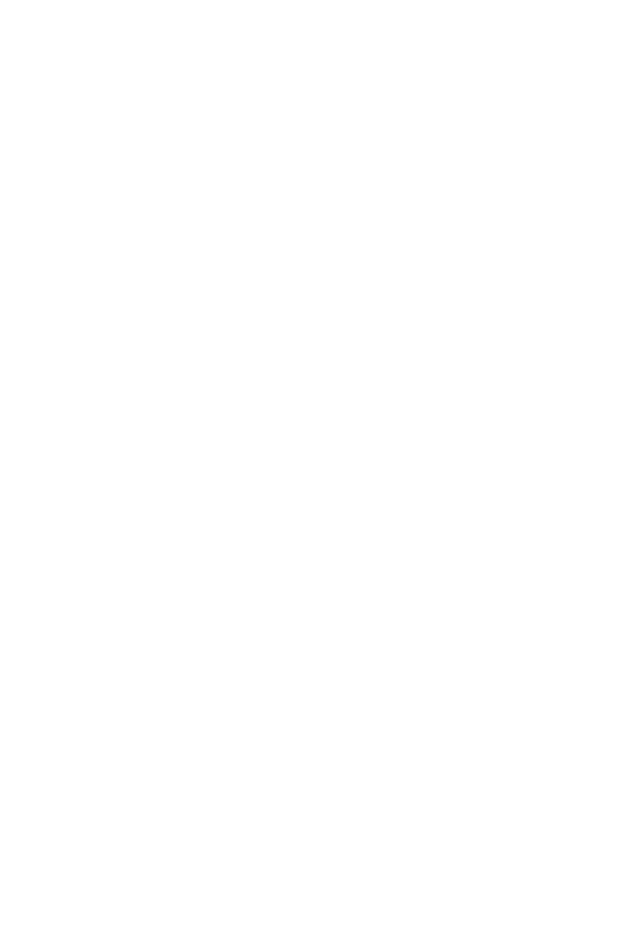
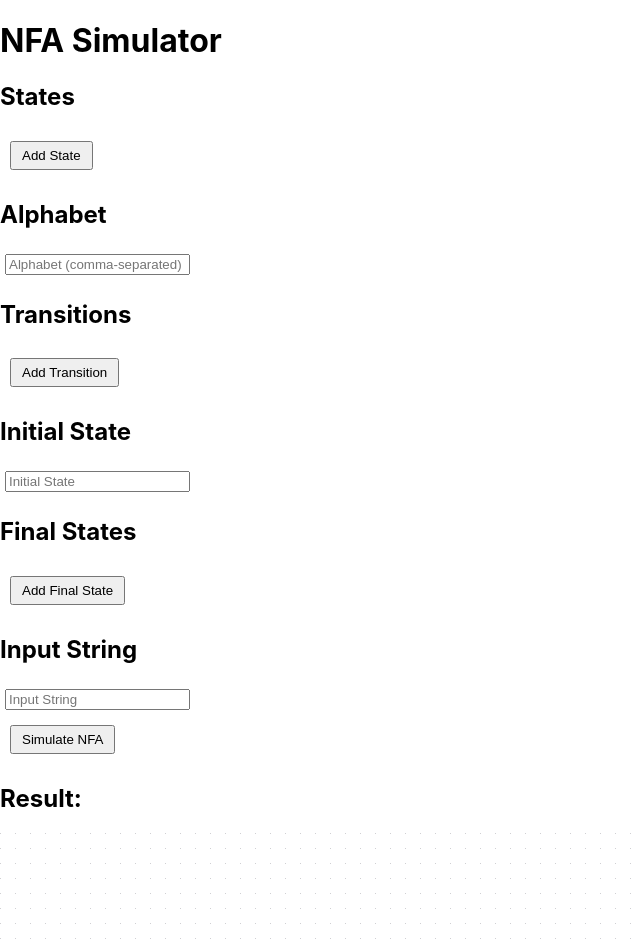
Before and after one commit to anshjain16/toc-lab, a React (Create React App) app: page /nfa in a window 1280 px wide. Before the commit this address had no page. Shown: the top 951 px of the page, without its empty margins (0-640 px from the left). Before the commit the page ends 800 px from the top, so only its background shows below. Built offline with nearby package versions, Linux system fonts and the light colour scheme.

Commit message:
Simulation of NFA

```diff
--- a/package.json
+++ b/package.json
@@ -18,7 +18,8 @@
     "react": "^18.3.1",
     "react-dom": "^18.3.1",
     "react-flow": "^1.0.3",
-    "react-router-dom": "^6.24.1",
+    "react-flow-renderer": "^10.3.17",
+    "react-router-dom": "^6.25.1",
     "react-scripts": "5.0.1",
     "reactflow": "^11.11.3",
     "wait-on": "^7.2.0",
--- a/src/App.js
+++ b/src/App.js
@@ -3,6 +3,7 @@
 import Welcome from './pages/Welcome';
 import StateDrawer from './pages/dfa';
 import { BrowserRouter, Route, Routes } from 'react-router-dom';
+import Nfa_vis from './NFA/Nfa_vis';
 
 function App() {
     return (
@@ -11,6 +12,7 @@
           <Route path='/' element={<Welcome/>}/>
           <Route path='/frtest' element={<GraphVisualization/>}/>
           <Route path='/dfa' element={<StateDrawer/>} />
+          <Route path='/nfa' element={<Nfa_vis/>}/>
         </Routes>
       </BrowserRouter>
     );
--- /dev/null
+++ b/src/NFA/Nfa.css
@@ -0,0 +1,68 @@
+:root {
+    font-family: Inter, system-ui, Avenir, Helvetica, Arial, sans-serif;
+    line-height: 1.5;
+    font-weight: 400;
+
+    color-scheme: light dark;
+    color: rgba(255, 255, 255, 0.87);
+    background-color: #242424;
+
+    font-synthesis: none;
+    text-rendering: optimizeLegibility;
+    -webkit-font-smoothing: antialiased;
+    -moz-osx-font-smoothing: grayscale;
+  }
+
+  a {
+    font-weight: 500;
+    color: #646cff;
+    text-decoration: inherit;
+  }
+  a:hover {
+    color: #535bf2;
+  }
+
+  body {
+    margin: 0;
+    display: flex;
+    place-items: center;
+    min-width: 320px;
+    min-height: 100vh;
+  }
+
+  h1 {
+    font-size: 3.2em;
+    line-height: 1.1;
+  }
+
+  button {
+    border-radius: 8px;
+    border: 1px solid transparent;
+    padding: 0.6em 1.2em;
+    font-size: 1em;
+    font-weight: 500;
+    font-family: inherit;
+    background-color: #1a1a1a;
+    cursor: pointer;
+    transition: border-color 0.25s;
+  }
+  button:hover {
+    border-color: #646cff;
+  }
+  button:focus,
+  button:focus-visible {
+    outline: 4px auto -webkit-focus-ring-color;
+  }
+
+  @media (prefers-color-scheme: light) {
+    :root {
+      color: #213547;
+      background-color: #ffffff;
+    }
+    a:hover {
+      color: #747bff;
+    }
+    button {
+      background-color: #f9f9f9;
+    }
+  }
--- /dev/null
+++ b/src/NFA/Nfa_vis.css
@@ -0,0 +1,14 @@
+.Nfa_vis{
+    font-family: Arial, sans-serif;
+    text-align: center;
+    padding: 20px;
+  }
+
+  input {
+    margin: 5px;
+  }
+
+  button {
+    margin: 10px;
+    padding: 5px 10px;
+  }
--- /dev/null
+++ b/src/NFA/Nfa_vis.js
@@ -0,0 +1,217 @@
+import React, { useState, useEffect } from 'react';
+import ReactFlow, { MiniMap, Controls, Background, useNodesState, useEdgesState } from 'react-flow-renderer';
+import './Nfa_vis.css';
+
+const initialNodes = [];
+const initialEdges = [];
+
+const Nfa_vis = () => {
+  const [nodes, setNodes, onNodesChange] = useNodesState(initialNodes);
+  const [edges, setEdges, onEdgesChange] = useEdgesState(initialEdges);
+  const [states, setStates] = useState([]);
+  const [alphabet, setAlphabet] = useState('');
+  const [transitions, setTransitions] = useState([]);
+  const [initialState, setInitialState] = useState('');
+  const [finalStates, setFinalStates] = useState([]);
+  const [inputString, setInputString] = useState('');
+  const [result, setResult] = useState('');
+
+  useEffect(() => {
+    generateGraph();
+  }, [states, transitions]);
+
+  const addState = () => {
+    setStates([...states, '']);
+  };
+
+  const updateState = (index, value) => {
+    const newStates = [...states];
+    newStates[index] = value;
+    setStates(newStates);
+  };
+
+  const addTransition = () => {
+    setTransitions([...transitions, { from: '', input: '', to: '' }]);
+  };
+
+  const updateTransition = (index, field, value) => {
+    const newTransitions = [...transitions];
+    newTransitions[index][field] = value;
+    setTransitions(newTransitions);
+  };
+
+  const addFinalState = () => {
+    setFinalStates([...finalStates, '']);
+  };
+
+  const updateFinalState = (index, value) => {
+    const newFinalStates = [...finalStates];
+    newFinalStates[index] = value;
+    setFinalStates(newFinalStates);
+  };
+
+  const simulateNFA = () => {
+    const nfa = buildNFA(states, alphabet.split(','), transitions, initialState, finalStates);
+    const accepted = simulate(nfa, inputString);
+    setResult(accepted ? 'Accepted' : 'Rejected');
+  };
+
+  const buildNFA = (states, alphabet, transitions, initialState, finalStates) => {
+    const nfa = {
+      states: new Set(states),
+      alphabet: new Set(alphabet),
+      transitions: {},
+      initialState,
+      finalStates: new Set(finalStates),
+    };
+
+    transitions.forEach(({ from, input, to }) => {
+      if (!nfa.transitions[from]) {
+        nfa.transitions[from] = {};
+      }
+      if (!nfa.transitions[from][input]) {
+        nfa.transitions[from][input] = new Set();
+      }
+      nfa.transitions[from][input].add(to);
+    });
+
+    return nfa;
+  };
+
+  const simulate = (nfa, input) => {
+    const currentStates = new Set([nfa.initialState]);
+    for (const symbol of input) {
+      const newStates = new Set();
+      currentStates.forEach(state => {
+        if (nfa.transitions[state] && nfa.transitions[state][symbol]) {
+          nfa.transitions[state][symbol].forEach(newState => newStates.add(newState));
+        }
+      });
+      if (newStates.size === 0) return false;
+      currentStates.clear();
+      newStates.forEach(state => currentStates.add(state));
+    }
+    return [...currentStates].some(state => nfa.finalStates.has(state));
+  };
+
+  const generateGraph = () => {
+    const newNodes = states.map((state, index) => ({
+      id: `${index}`,
+      data: { label: state },
+      position: { x: Math.random() * 400, y: Math.random() * 400 },
+    }));
+    setNodes(newNodes);
+
+    const newEdges = transitions.map((trans, index) => ({
+      id: `e${index}`,
+      source: states.indexOf(trans.from).toString(),
+      target: states.indexOf(trans.to).toString(),
+      label: trans.input,
+    }));
+    setEdges(newEdges);
+  };
+
+  return (
+    <div>
+      <h1>NFA Simulator</h1>
+      <div>
+        <h2>States</h2>
+        {states.map((state, index) => (
+          <input
+            key={index}
+            type="text"
+            value={state}
+            onChange={(e) => updateState(index, e.target.value)}
+            placeholder={`State ${index}`}
+          />
+        ))}
+        <button onClick={addState}>Add State</button>
+      </div>
+      <div>
+        <h2>Alphabet</h2>
+        <input
+          type="text"
+          value={alphabet}
+          onChange={(e) => setAlphabet(e.target.value)}
+          placeholder="Alphabet (comma-separated)"
+        />
+      </div>
+      <div>
+        <h2>Transitions</h2>
+        {transitions.map((transition, index) => (
+          <div key={index}>
+            <input
+              type="text"
+              value={transition.from}
+              onChange={(e) => updateTransition(index, 'from', e.target.value)}
+              placeholder="From"
+            />
+            <input
+              type="text"
+              value={transition.input}
+              onChange={(e) => updateTransition(index, 'input', e.target.value)}
+              placeholder="Input"
+            />
+            <input
+              type="text"
+              value={transition.to}
+              onChange={(e) => updateTransition(index, 'to', e.target.value)}
+              placeholder="To"
+            />
+          </div>
+        ))}
+        <button onClick={addTransition}>Add Transition</button>
+      </div>
+      <div>
+        <h2>Initial State</h2>
+        <input
+          type="text"
+          value={initialState}
+          onChange={(e) => setInitialState(e.target.value)}
+          placeholder="Initial State"
+        />
+      </div>
+      <div>
+        <h2>Final States</h2>
+        {finalStates.map((state, index) => (
+          <input
+            key={index}
+            type="text"
+            value={state}
+            onChange={(e) => updateFinalState(index, e.target.value)}
+            placeholder={`Final State ${index}`}
+          />
+        ))}
+        <button onClick={addFinalState}>Add Final State</button>
+      </div>
+      <div>
+        <h2>Input String</h2>
+        <input
+          type="text"
+          value={inputString}
+          onChange={(e) => setInputString(e.target.value)}
+          placeholder="Input String"
+        />
+      </div>
+      <button onClick={simulateNFA}>Simulate NFA</button>
+      <div>
+        <h2>Result: {result}</h2>
+      </div>
+      <div style={{ height: 500, width: '100%' }}>
+        <ReactFlow
+          nodes={nodes}
+          edges={edges}
+          onNodesChange={onNodesChange}
+          onEdgesChange={onEdgesChange}
+          fitView
+        >
+          <MiniMap />
+          <Controls />
+          <Background />
+        </ReactFlow>
+      </div>
+    </div>
+  );
+};
+
+export default Nfa_vis;
--- /dev/null
+++ b/src/index1.css
@@ -0,0 +1,24 @@
+
+body {
+    font-family: Arial, sans-serif;
+  }
+
+  .App {
+    text-align: center;
+    margin-top: 50px;
+  }
+
+  input {
+    margin: 10px;
+    padding: 5px;
+    font-size: 16px;
+  }
+
+  button {
+    padding: 5px 10px;
+    font-size: 16px;
+  }
+
+  p {
+    font-size: 18px;
+  }
```
Also changed, not shown: 1 other file (tests, documents, lock files or other folders).
